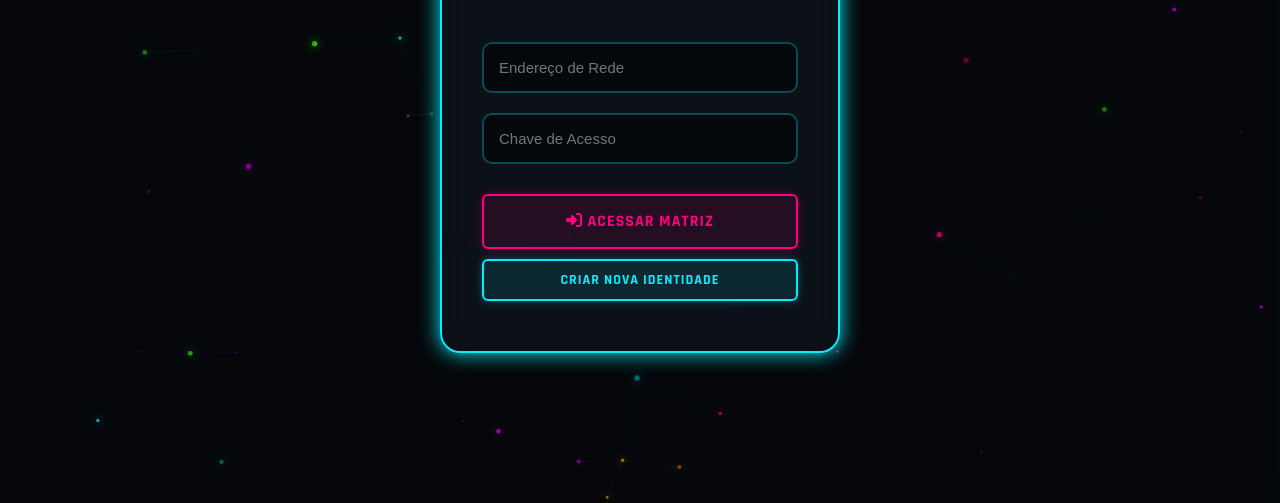
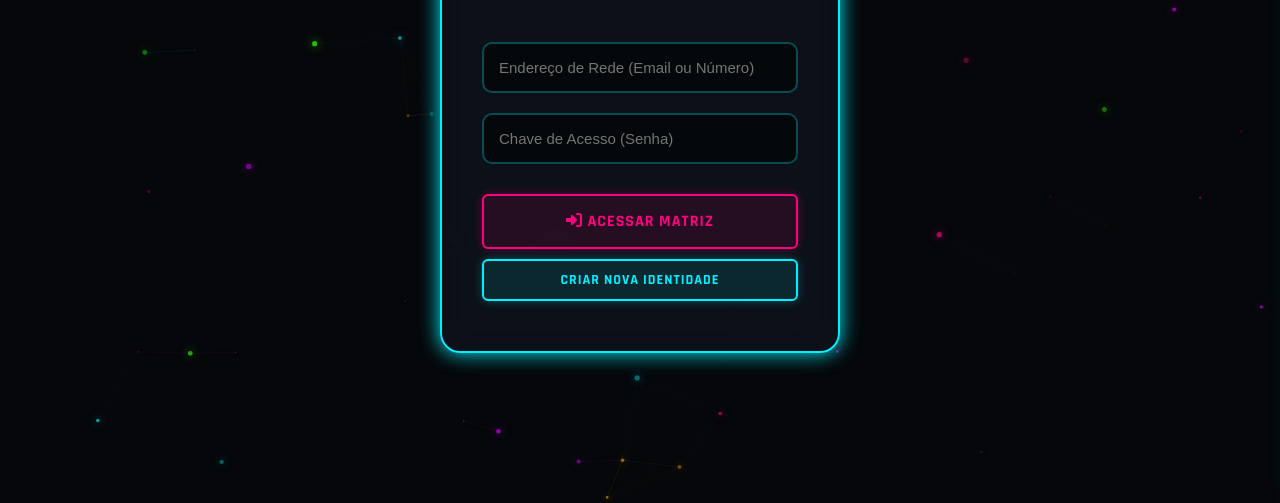
Before and after one commit to elias432132/Urckut, a website: page index.html in a window 1280 px wide. Shown: the part 297-800 px from the top of the page. Drawn offline with Linux system fonts and the light colour scheme.

Commit message:
Update login input placeholders and API URL

```diff
--- a/index.html
+++ b/index.html
@@ -1058,8 +1058,8 @@
         <div class="login-container">
             <h1>URCKUT</h1>
             <p>The Cybernetic Social Operating System</p>
-            <input type="email" id="login-email" placeholder="Endereço de Rede" autocomplete="email">
-            <input type="password" id="login-senha" placeholder="Chave de Acesso" autocomplete="current-password">
+            <input type="email" id="login-email" placeholder="Endereço de Rede (Email ou Número)" autocomplete="email">
+            <input type="password" id="login-senha" placeholder="Chave de Acesso (Senha)" autocomplete="current-password">
             <button class="btn-neon btn-pink" style="width: 100%; margin-top: 20px; padding: 15px; font-size: 16px;" onclick="entrarNoSistema()">
                 <i class="fas fa-sign-in-alt"></i> Acessar Matriz
             </button>
@@ -1304,7 +1304,8 @@
     <script>
         console.log('🚀 Urckut inicializando...');
 
-        const API_URL = window.location.origin;
+        // ⚠️ ATENÇÃO ELIAS: COLOQUE O LINK REAL DO SEU RENDER AQUI ⚠️
+        const API_URL = 'https://SEU-LINK-DO-RENDER-AQUI.onrender.com';
         console.log('📡 API URL:', API_URL);
 
         let token = null;
```
